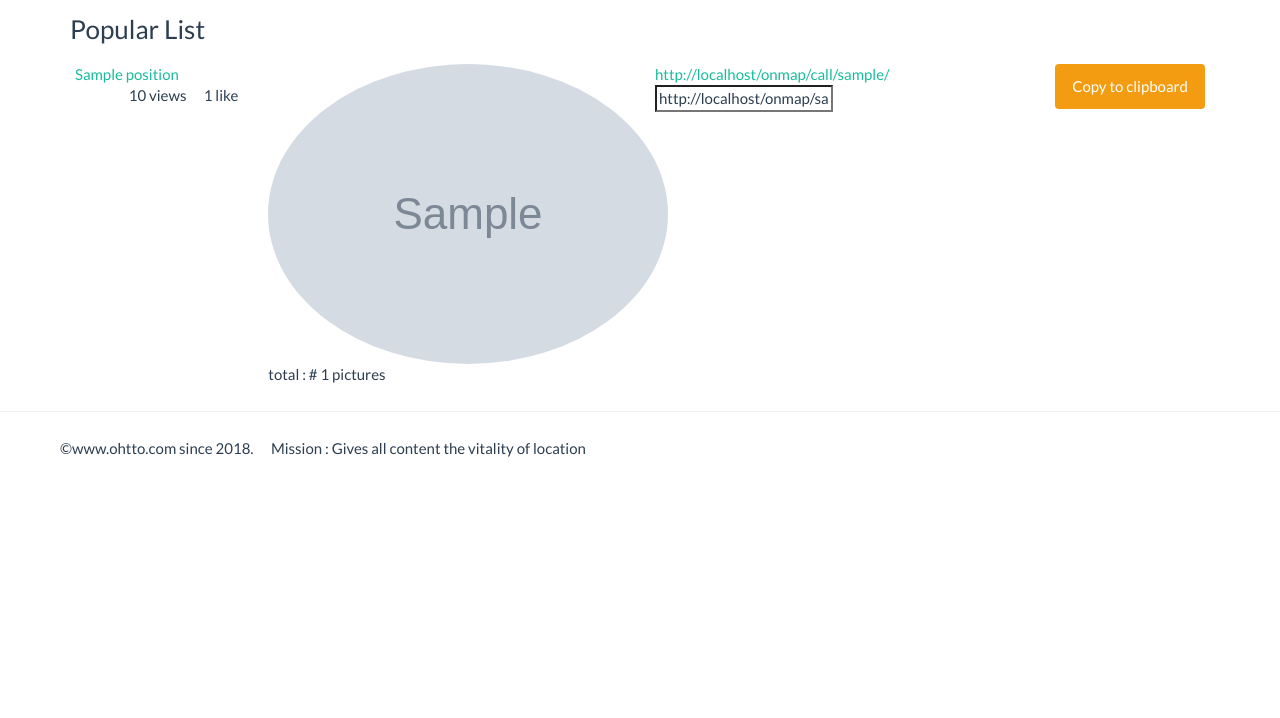
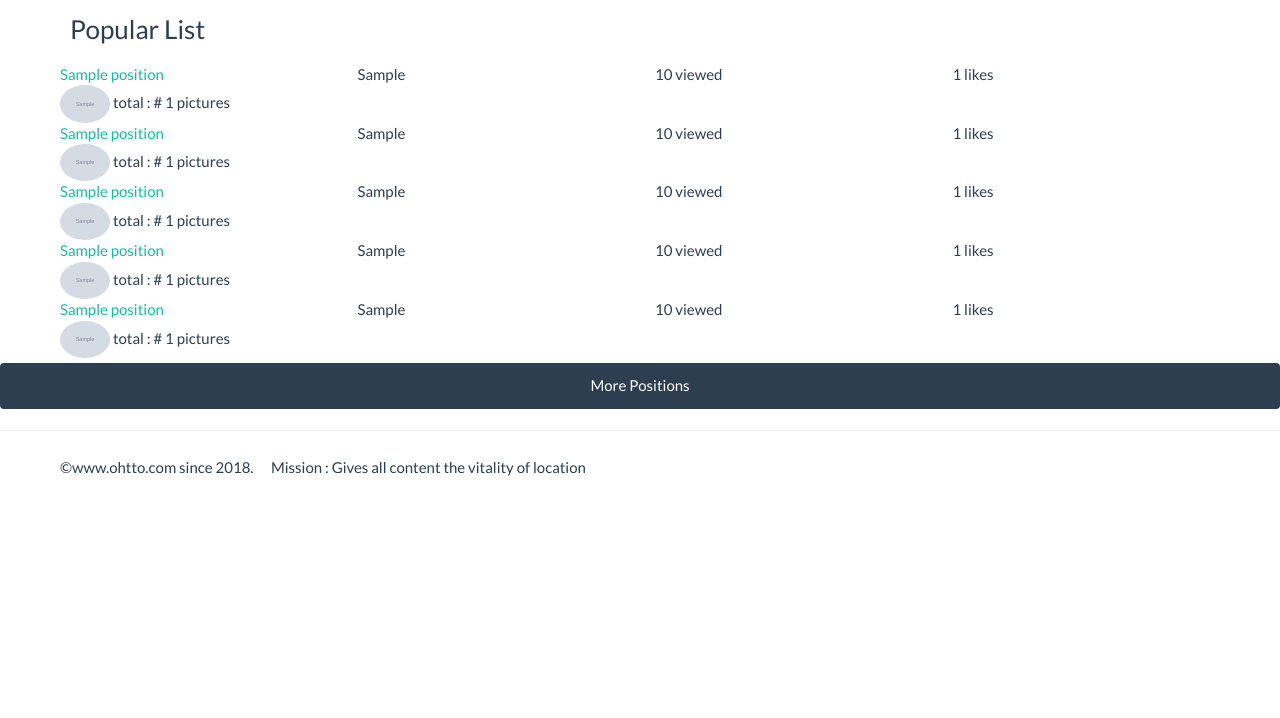
Before and after one commit to happychallenge/allOnMap, a Django app: page /onmap/popularlist/ in a window 1280 px wide. Shown: the part 70-788 px from the top of the page. Run offline with Django 3.2, Linux system fonts and the light colour scheme; tables that the repository leaves empty hold one stand-in row (values such as "Sample post"); grey boxes marked "Sample" are stand-in pictures; some libraries are stand-ins or nearby versions.

Commit message:
popularlist 무한 스크롤 구현

```diff
--- a/accounts/templates/accounts/login.html
+++ b/accounts/templates/accounts/login.html
@@ -4,7 +4,8 @@
 
 
 {% block header %}
-<link rel="stylesheet" href="{% static "css/bootstrap-social.css" %}">
+<link rel="stylesheet" href="{% static 'css/bootstrap.min.css' %}">
+<link rel="stylesheet" href="{% static 'css/bootstrap-social.css' %}">
 <style>
 body{
     background-color: #000;
--- a/onmap/templates/onmap/position_popularlist.html
+++ b/onmap/templates/onmap/position_popularlist.html
@@ -1,5 +1,5 @@
 {% extends "call.html" %}
-{% load static bootstrap3 i18n %}
+{% load i18n %}
 
 {% block css %}
 
@@ -18,43 +18,51 @@
 <div class="container">
   <h3> {% trans "Popular List" %} </h3>
 </div>
+<div class="container" id="position_list">
 
-<div class="container">
-
-{% for position in positions %}
-
-  <div class="col-xs-12 col-sm-4 col-md-2">
-    <a href="{{ position.get_absolute_url }}">
-      {{position.name}}
-    </a>
-    <div class="pull-right"> {{position.views}} views &nbsp;&nbsp;&nbsp;&nbsp; {{position.likes}} like </div>
-  </div>
-
-  <div class="col-xs-12 col-sm-4 col-md-4">
-    {% for picture in position.get_pictures %}
-          <img class="ratio img-circle" src="{{picture.file.url}}" alt="{{picture.name}}">
-    {% endfor %}
-       total : # {{ position.pictures.all | length }} pictures
-  </div>
-
-  <div class="col-xs-12 col-sm-4 col-md-6">
-    <a href="http://{{ request.get_host }}{% url 'onmap:apicall' position.slug %}" target="_blank">
-          http://{{ request.get_host }}{% url 'onmap:apicall' position.slug %}
-    </a>
-    <button class="btn btn-warning pull-right" id="id_btn-{{ forloop.counter }}" onclick="copyToClipboard('id_copyurl-{{ forloop.counter }}')">
-      Copy to clipboard
-    </button><br>
-    <input type="text" id="id_copyurl-{{ forloop.counter }}" value="http://{{ request.get_host }}/onmap/{{position.slug}}/" >
-  </div>
-
-{% endfor %}
-
+{% include "onmap/position_popularlist_ajax.html" %}
 
 </div>
+
+<button class="btn btn-primary btn-block" id="callmorepost">{% trans "More Positions" %}</button>
+<input type="hidden" id="page" value="1">
+
 {% endblock main %}
 
 
 {% block javascript %}
+<script>
+$("#callmorepost").click(function(){
+    var page = $("#page").val();
+    callMorePostAjax(parseInt(page)+1);
+    $("#page").val(parseInt(page)+1);
+});
+
+$(window).scroll(function(){
+    var scrollHeight = $(window).scrollTop() + $(window).height();
+    var documentHeight = $(document).height();
+
+    if (scrollHeight + 5 >= documentHeight){
+        var page = $("#page").val();
+        callMorePostAjax(parseInt(page)+1);
+        $("#page").val(parseInt(page)+1);
+    }
+});
+
+function callMorePostAjax(page) {
+    $.ajax( {
+      type : 'GET',
+      url: "{% url 'onmap:popularlist_ajax' %}",
+      data: {'page': page, },
+      success: function(response){
+        $("#position_list").append(response)
+      },
+      dataType: 'html'
+    });
+}
+</script>
+
+
 <script>
 function copyToClipboard(id) {
   var copyText = document.getElementById(id);
--- /dev/null
+++ b/onmap/templates/onmap/position_popularlist_ajax.html
@@ -0,0 +1,28 @@
+{% load static i18n %}
+
+{% for position in positions %}
+
+  <div class="row">
+    <div class="col-xs-6 col-sm-3">
+      <a href="{% url 'onmap:apicall' position.slug %}" target="_blank">{{position.name}}</a>
+    </div>
+    <div class="col-xs-6 col-sm-3">
+      {{position.author.first_name}}
+    </div>
+    <div class="col-xs-6 col-sm-3">
+      {{position.views}} viewed
+    </div>
+    <div class="col-xs-6 col-sm-3">
+      {{position.likes}} likes
+    </div>
+  </div>
+  <div class="row">
+    <div class="col-xs-12 col-sm-12">
+      {% for picture in position.get_pictures %}
+            <img class="ratio img-circle" src="{{picture.file.url}}" width="50px" alt="{{picture.name}}">
+      {% endfor %}
+         total : # {{ position.pictures.all | length }} pictures
+    </div>
+  </div>
+
+{% endfor %}
```
